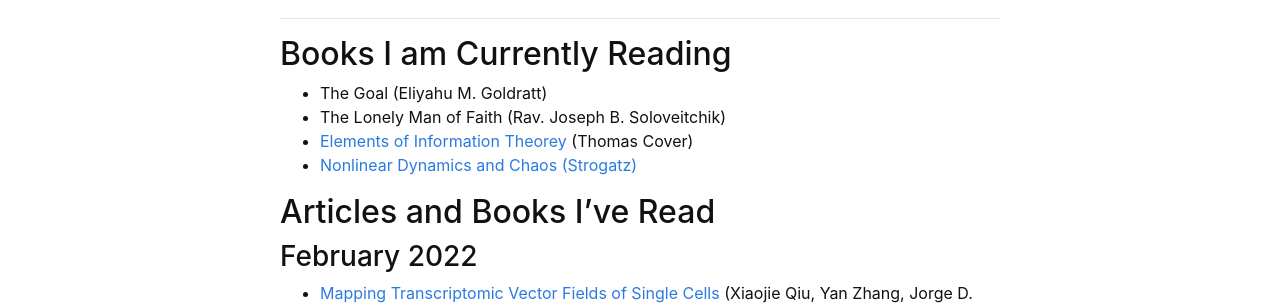
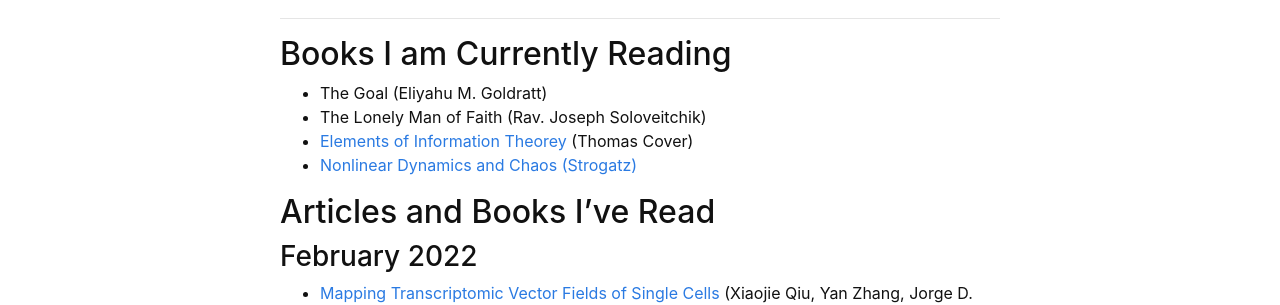
Before and after one commit to Jpickard1/jpickard1.github.io, a Jekyll site: the page built from content/3-Reading_Log.md, in a window 1280 px wide and 900 px high. Shown: the part 180-485 px from the top of the window. Built offline with Jekyll 4.4.1, drawn with Linux system fonts in a browser that asks for light colours.

```diff
--- a/content/3-Reading_Log.md
+++ b/content/3-Reading_Log.md
@@ -7,7 +7,7 @@ description: >
 
 ## Books I am Currently Reading
 - The Goal (Eliyahu M. Goldratt)
-- The Lonely Man of Faith (Rav. Joseph B. Soloveitchik)
+- The Lonely Man of Faith (Rav. Joseph Soloveitchik)
 - [Elements of Information Theorey](https://drive.google.com/file/d/1zQ6PUNGxg1kgJyIcyO2JKJmuTRHU6JI2/view) (Thomas Cover)
 - <a href="https://www.biodyn.ro/course/literatura/Nonlinear_Dynamics_and_Chaos_2018_Steven_H._Strogatz.pdf">Nonlinear Dynamics and Chaos (Strogatz)</a>
 
```
